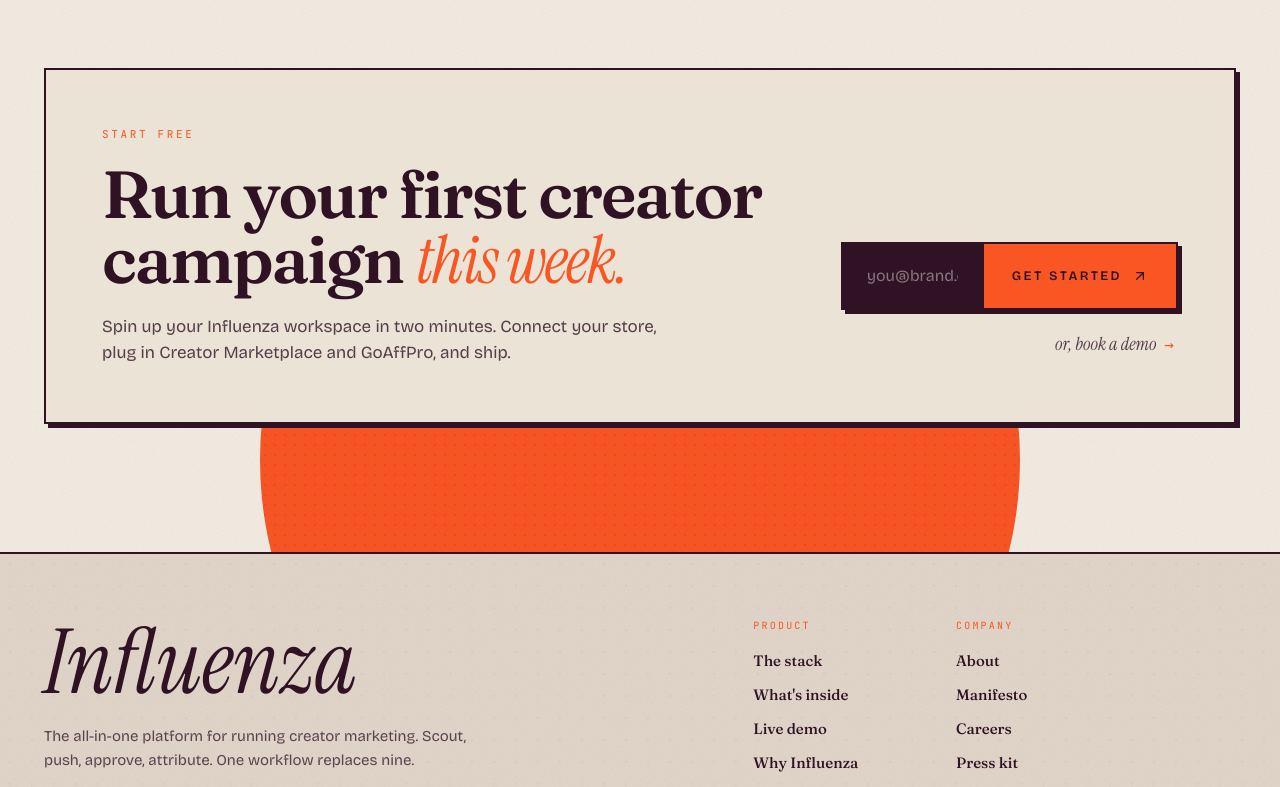
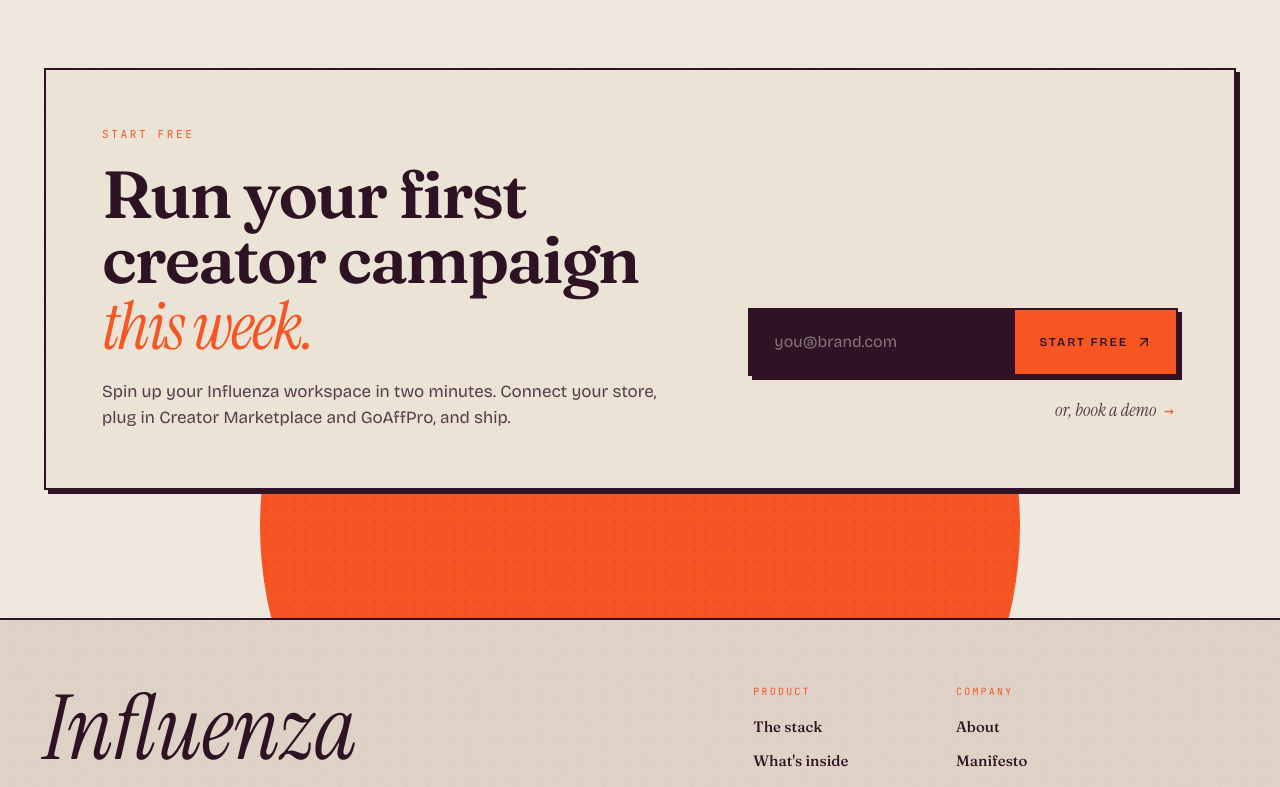
Before and after one commit to hemanth181818/Influenza_LP, a React (Vite) app: page / in a window 1280 px wide. Shown: the part 7860-8647 px from the top of the page. Built offline with nearby package versions, Linux system fonts and the light colour scheme.

Commit message:
Widen final CTA email input + tighten button label

```diff
--- a/src/components/TestimonialQuote.tsx
+++ b/src/components/TestimonialQuote.tsx
@@ -129,7 +129,7 @@
         <div className="mt-20 sm:mt-24 reveal-on-scroll">
           <div className="bg-paper-soft border-2 border-cream shadow-stamp p-8 sm:p-12 lg:p-14">
             <div className="grid grid-cols-12 gap-8 items-end">
-              <div className="col-span-12 lg:col-span-8">
+              <div className="col-span-12 lg:col-span-7">
                 <p className="font-mono text-[11px] uppercase tracking-[0.24em] text-acid mb-5">
                   Start free
                 </p>
@@ -155,7 +155,7 @@
                 </p>
               </div>
 
-              <div className="col-span-12 lg:col-span-4 flex flex-col items-start lg:items-end gap-3">
+              <div className="col-span-12 lg:col-span-5 flex flex-col items-start lg:items-end gap-3">
                 <form
                   onSubmit={(e) => e.preventDefault()}
                   className="w-full flex items-stretch border-2 border-cream bg-cream shadow-stamp h-[68px]"
@@ -173,10 +173,10 @@
                   />
                   <button
                     type="submit"
-                    aria-label="Get started"
-                    className="group/btn shrink-0 inline-flex items-center gap-2.5 bg-acid border-l-2 border-cream px-6 sm:px-7 text-[13px] font-semibold uppercase tracking-[0.18em] text-cream hover:bg-acid/95 focus-visible:outline-none"
+                    className="group/btn shrink-0 inline-flex items-center gap-2 bg-acid border-l-2 border-cream px-5 sm:px-6 text-[12px] font-semibold uppercase tracking-[0.16em] text-cream hover:bg-acid/95 focus-visible:outline-none"
                   >
-                    Get started
+                    <span className="hidden sm:inline">Start free</span>
+                    <span className="sm:hidden">Start</span>
                     <ArrowUpRight className="w-4 h-4 transition-transform group-hover/btn:translate-x-0.5 group-hover/btn:-translate-y-0.5" />
                   </button>
                 </form>
```
